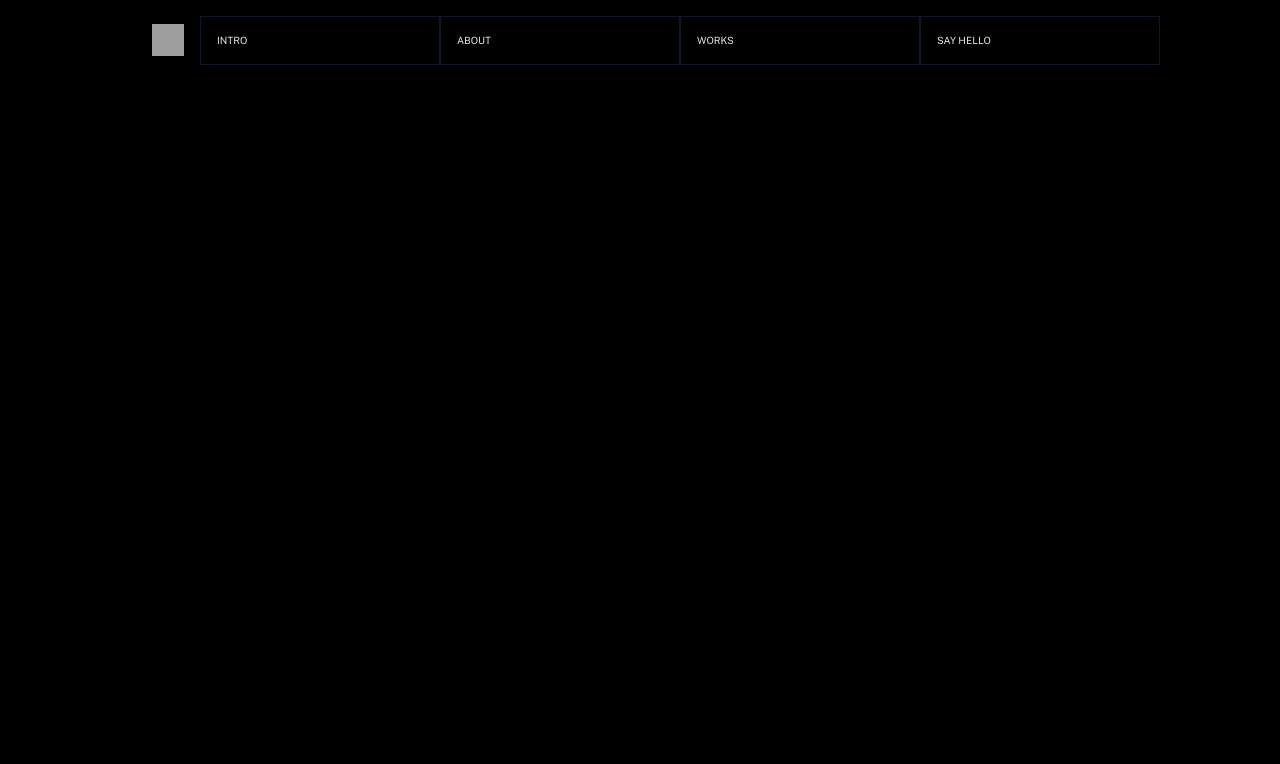
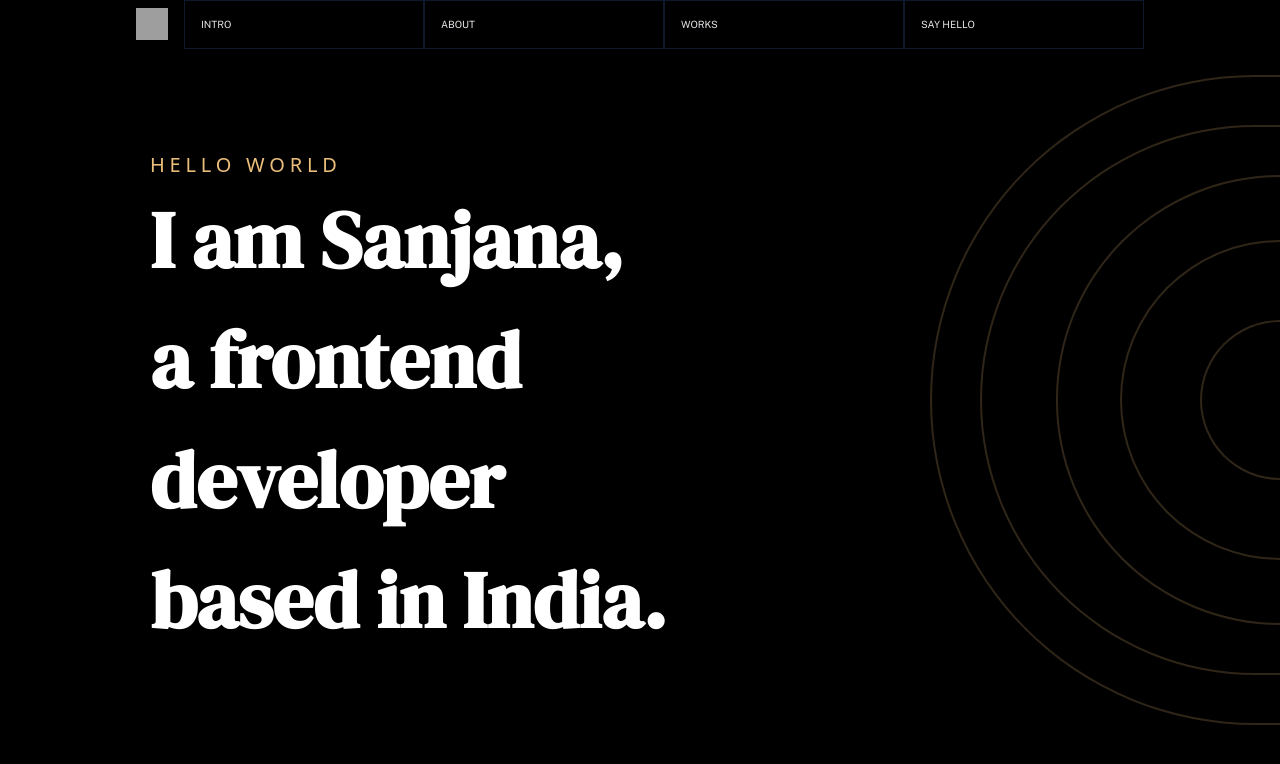
Before and after one commit to sanjana-1604/SanjanaSethiya, a React (Vite) app: page / in a window 1280 px wide. Shown: the top 764 px of the page. Built offline with nearby package versions, Linux system fonts and the light colour scheme; grey boxes are pictures that could not be loaded.

Commit message:
added animation

```diff
--- a/index.html
+++ b/index.html
@@ -8,7 +8,11 @@
     <link rel="preconnect" href="https://fonts.googleapis.com">
 <link rel="preconnect" href="https://fonts.gstatic.com" crossorigin>
 <link href="https://fonts.googleapis.com/css2?family=Public+Sans:ital,wght@0,100..900;1,100..900&display=swap" rel="stylesheet">
-  </head>
+<link rel="preconnect" href="https://fonts.googleapis.com">
+<link rel="preconnect" href="https://fonts.gstatic.com" crossorigin>
+<link href="https://fonts.googleapis.com/css2?family=DM+Serif+Display:ital@0;1&family=Public+Sans:ital,wght@0,100..900;1,100..900&display=swap" rel="stylesheet">
+
+</head>
   <body>
     <div id="root"></div>
     <script type="module" src="/src/main.jsx"></script>
--- a/package.json
+++ b/package.json
@@ -10,8 +10,10 @@
     "preview": "vite preview"
   },
   "dependencies": {
+    "motion": "^11.13.1",
     "react": "^18.3.1",
-    "react-dom": "^18.3.1"
+    "react-dom": "^18.3.1",
+    "react-google-fonts": "^1.2.1"
   },
   "devDependencies": {
     "@eslint/js": "^9.11.1",
--- a/src/App.jsx
+++ b/src/App.jsx
@@ -1,7 +1,8 @@
 import { useState } from 'react'
-import {BrowserRouter, Routes,Route} from 'react-router-dom'
+// import {BrowserRouter, Routes,Route} from 'react-router-dom'
 import Navbar from './Components/Navbar'
 import Intro from './Components/Intro'
+import Circles from './Components/Circles'
 
 
 function App() {
@@ -9,13 +10,12 @@ function App() {
 
   return (
     <>
-      <div className='bg-black w-screen h-screen p-4'>
-        <BrowserRouter>
+      <div className='bg-black w-screen h-screen  flex'>
+
         <Navbar></Navbar>
-        <Routes>
-          <Route path='/' element={<Intro/>}/>
-        </Routes>
-        </BrowserRouter>
+        <Intro></Intro>
+        <Circles></Circles>
+
 
 
         </div>
--- /dev/null
+++ b/src/Components/Circles.jsx
@@ -0,0 +1,72 @@
+import React from 'react'
+import {motion} from 'motion/react'
+
+function Circles() {
+  return (
+    <div className=' relative w-screen h-screen flex justify-end items-center'>
+ <motion.div
+          initial={{y:'0%', opacity: 0.2 }}
+          animate={{y:'0%', opacity:[ 0.2,1,0.2 ] }}
+          transition={{
+            duration: 0.5,
+            ease: "easeIn",
+            delay:3,
+          }}
+          className="absolute z-20 rounded-l-full w-[350px] h-[650px] p-2 border-l-2 border-t-2 border-b-2 border-[rgba(234,190,123,1)]"
+        >
+        </motion.div>
+
+
+        <motion.div
+          initial={{y:'0%', opacity: 0.2 }}
+          animate={{y:'0%', opacity:[ 0.2,1,0.2 ] }}
+          transition={{
+            duration: 0.5,
+            ease: "easeIn",
+            delay:2.5,
+          }}
+          className="absolute z-20 rounded-l-full w-[300px] h-[550px] p-2 border-l-2 border-t-2 border-b-2 border-[rgba(234,190,123,1)]"
+        >
+        </motion.div>
+<motion.div
+          initial={{y:'0%', opacity: 0.2 }}
+          animate={{y:'0%', opacity:[ 0.2,1,0.2 ] }}
+          transition={{
+            duration: 0.5,
+            ease: "easeIn",
+            delay:1.8,
+          }}
+          className="absolute z-20 rounded-l-full w-56 h-[450px] p-2 border-l-2 border-t-2 border-b-2 border-[rgba(234,190,123,1)]"
+        >
+        </motion.div>
+
+        <motion.div
+          initial={{y:'0%', opacity: 1 }}
+          animate={{y:'0%', opacity:[ 0.2,1,0.2 ] }}
+          transition={{
+            duration: 0.5,
+            ease: "easeIn",
+            delay:1.2,
+                  }}
+          className="absolute rounded-l-full w-40 h-80 p-2 border-l-2 border-t-2 border-b-2 border-[rgba(234,190,123,1)]"
+        >
+        </motion.div>
+
+<motion.div
+          initial={{y:'0%', opacity: 1 }}
+          animate={{y:'0%', opacity:[ 0.2,1,0.2 ]}}
+          transition={{
+            duration: 0.5,
+            ease: "easeIn",
+            delay:1,
+          }}
+          className="absolute z-10 rounded-l-full w-20 h-40 p-2 border-l-2 border-t-2 border-b-2 border-[rgba(234,190,123,1)]"
+        >
+        </motion.div>
+
+
+    </div>
+  )
+}
+
+export default Circles
--- a/src/Components/Intro.jsx
+++ b/src/Components/Intro.jsx
@@ -1,8 +1,35 @@
 import React from 'react'
+import {motion} from 'motion/react'
+
 
 function Intro() {
   return (
-    <div>Intro</div>
+
+
+<div className =" flex flex-col w-screen ">
+
+       <motion.h3 initial={{ y: 150, x:700, opacity:0 }}
+       animate={{ y: 150, x:150, opacity: 1 }} // Animate to its final position
+       transition={{
+         stiffness: 50,
+         duration: 1.5,
+         ease: "easeIn",
+         delay: 0.9,
+       }} className=' text-[rgba(234,190,123,1)] text-[20px] font-medium tracking-[0.3rem] '> HELLO WORLD</motion.h3>
+
+       <motion.h1 initial={{ y: 150,x:550, opacity:0}}
+       animate={{ y: 150, x:150, opacity:1 }} // Animate to its final position
+       transition={{
+         stiffness: 50,
+         duration: 1.5,
+         ease: "easeIn",
+         delay: 1,
+       }} className='text-[80px] font-[800] text-white font-Dm-serif'>I am Sanjana,<br></br>a frontend developer<br></br> based in India.</motion.h1>
+
+       </div>
+
+
+
   )
 }
 
--- a/src/Components/Navbar.jsx
+++ b/src/Components/Navbar.jsx
@@ -1,4 +1,5 @@
 import React,{useState} from 'react'
+import { motion } from "motion/react"
 
 function Navbar() {
 
@@ -11,7 +12,13 @@ const handleItemClick=(item)=>{
 }
 
   return (
-    <div className='fixed flex justify-center w-screen'>
+    <motion.div  initial={{ y: -100 }} // Start position above the viewport
+    animate={{ y: 0 }} // Animate to its final position
+    transition={{
+      type: "spring", // Smooth bouncing effect
+      stiffness: 50,
+      duration: 0.8,
+    }} className='fixed flex justify-center w-screen'>
         <img className='h-8 w-8 mr-4 mt-2' src="logo.png"></img>
         <ul className='flex justify-around list-none '>
         {navItems.map((item,index)=>(
@@ -23,7 +30,7 @@ const handleItemClick=(item)=>{
 
         ))}
         </ul>
-    </div>
+    </motion.div>
   )
 }
 
--- a/tailwind.config.js
+++ b/tailwind.config.js
@@ -8,7 +8,8 @@ export default {
   theme: {
     extend: {
       fontFamily: {
-        "PublicSans": ['Public Sans', 'sans-serif']}
+        "PublicSans": ['Public Sans', 'sans-serif'],
+        'Dm-serif': ['"DM Serif Display"', 'serif'],}
 
     },
   },
```
Also changed, not shown: 1 other file (tests, documents, lock files or other folders).
